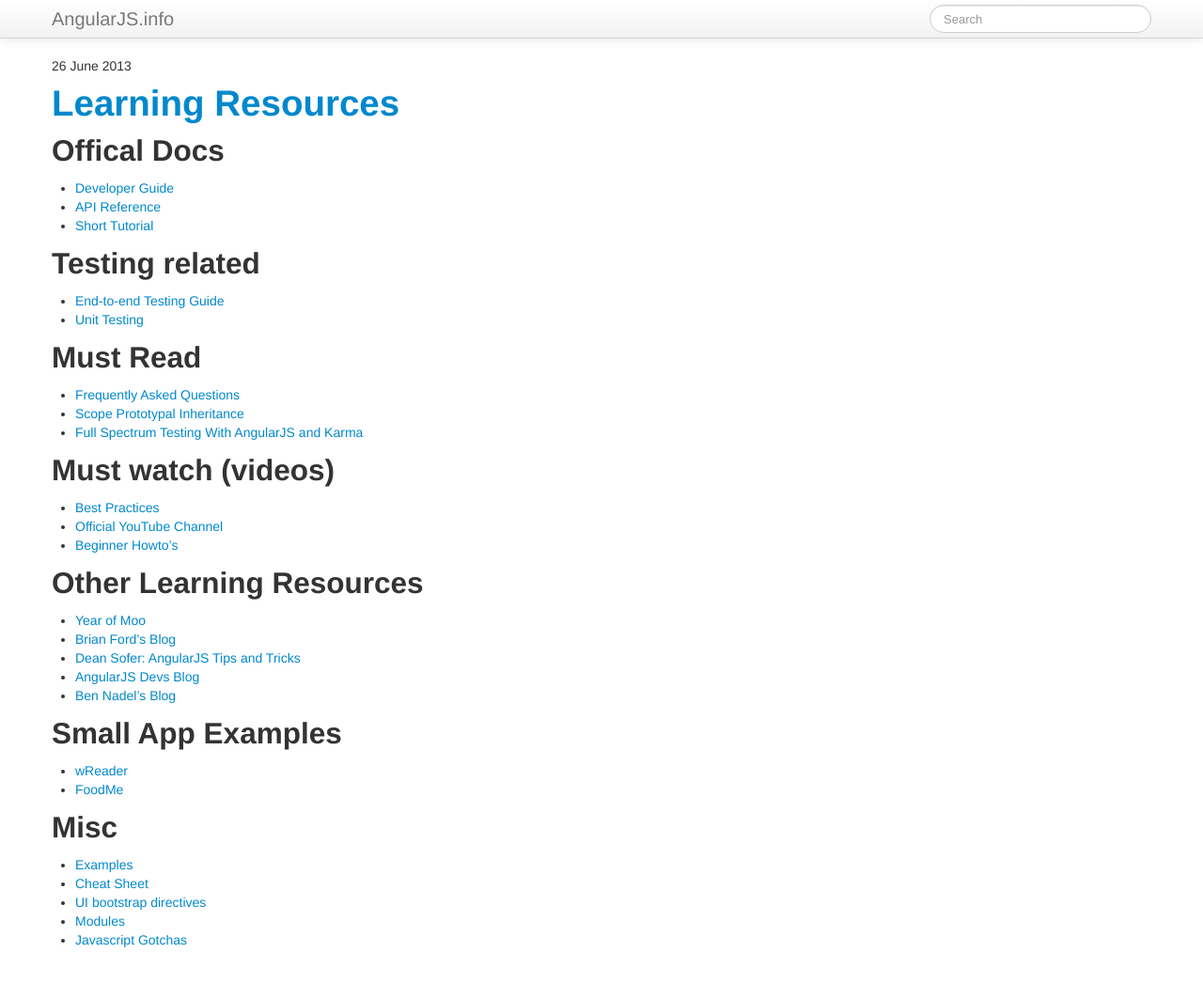
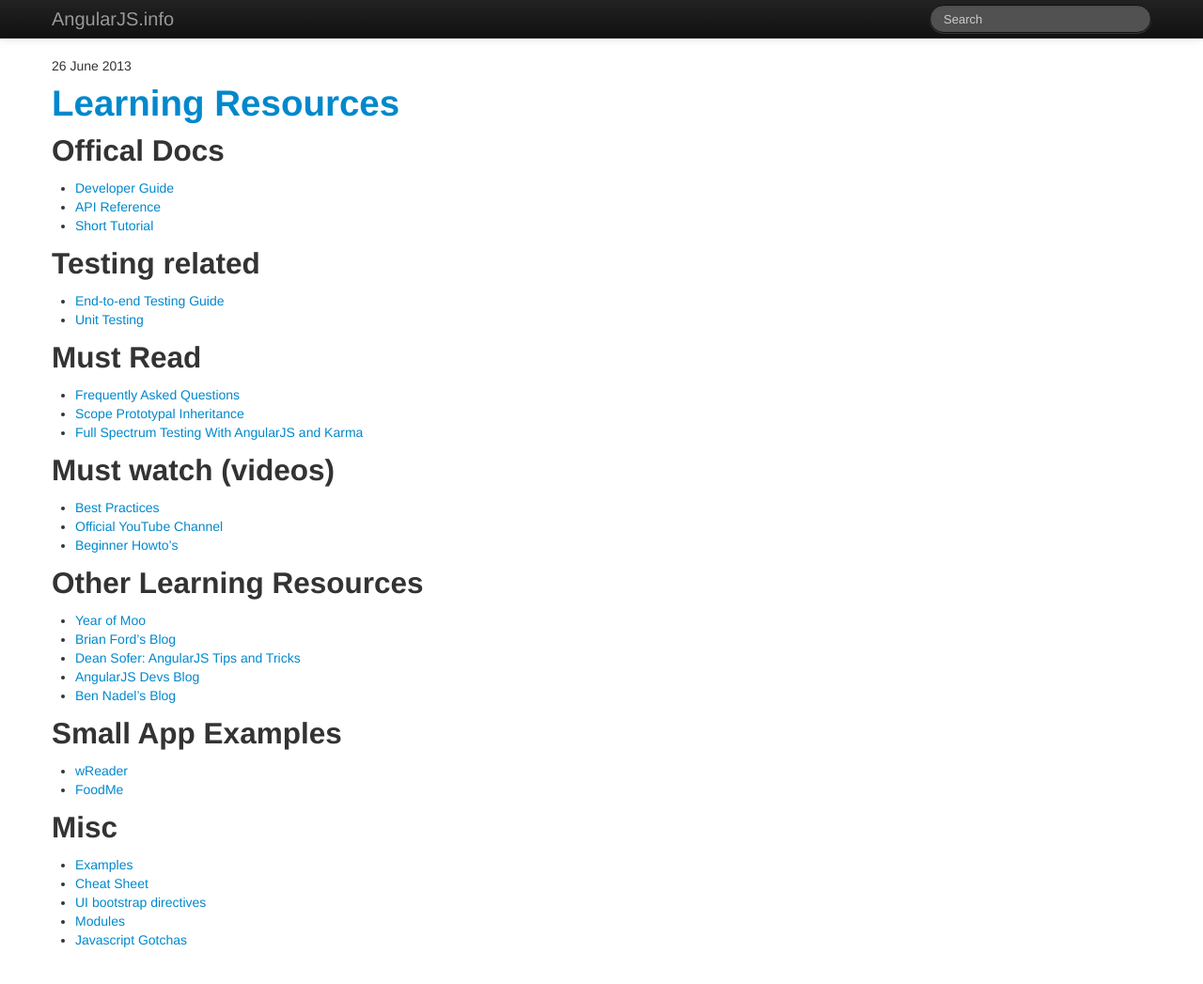
Before and after one commit to ng-learn-org/ng-learn-org.github.io, a Jekyll site: the page built from index.html, in a window 1280 px wide and 1060 px high. Shown: the top 1047 px of the window at 94% size. Built offline with Jekyll 4.4.1, drawn with Linux system fonts in a browser that asks for light colours; the list of posts is cut into pages by our own code.

Commit message:
fixed typo

```diff
--- a/_layouts/default.html
+++ b/_layouts/default.html
@@ -17,7 +17,7 @@
   <body>
 
     <!-- Navbar -->
-    <div class="navbar navbar-invert navbar-fixed-top">
+    <div class="navbar navbar-inverse navbar-fixed-top">
       <div class="navbar-inner">
         <div class="container">
 
```
